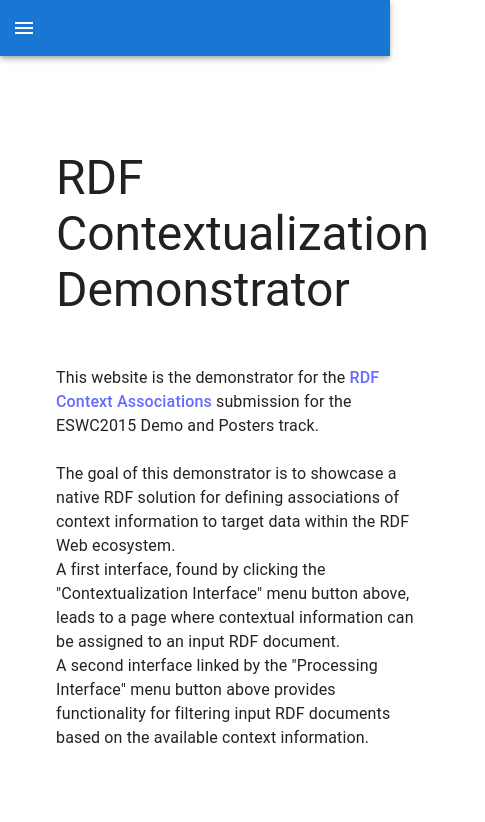
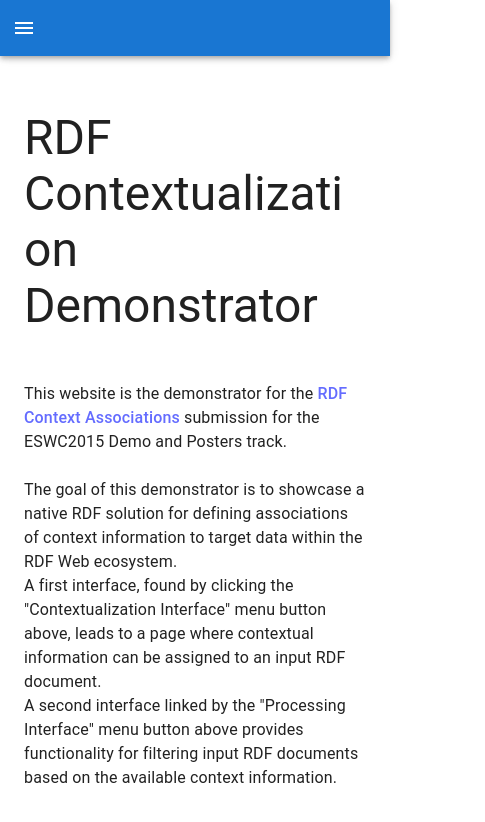
Before and after one commit to KNowledgeOnWebScale/rdf-context-associations-demo, a React (Vite) app: page / in a window 390 px wide. Shown: the top 822 px of the page, 485 px wide, since content can reach past the window. Built offline with nearby package versions, Linux system fonts and the light colour scheme; what n3, rdf-vocabulary would draw is missing.

Commit message:
tutorial information and scaling fixes

```diff
--- a/src/App.css
+++ b/src/App.css
@@ -1,8 +1,37 @@
 #root {
-  max-width: 1400px;
-  margin: 0 auto;
-  padding: 2rem;
+  max-width: 1200px;
+  margin: auto;
   text-align: center;
+}
+
+main {
+  width: 100%;
+  padding: 0;
+  margin: auto;
+}
+
+@media (min-width: 0px) and (max-width: 1200px) {
+  #root {
+    width: 100%;
+    /* padding: 2rem; */
+    text-align: center;
+  }
+
+  main {
+    width: 100%;
+    padding: 0;
+    margin: 0;
+  }
+}
+
+nav {
+  width: 100vw!important;
+  left: 0!important;
+}
+
+h3 {
+  word-wrap: break-word;  /* Ensures words break if needed */
+  overflow-wrap: break-word; /* Similar to word-wrap, ensuring text doesn't overflow */
 }
 
 .logo {
@@ -45,7 +74,3 @@
 #page-title {
   text-align: left;
 }
-
-main {
-  width: 100%;
-}
--- a/src/ContextInterface.tsx
+++ b/src/ContextInterface.tsx
@@ -7,8 +7,8 @@ import { DPV, postResource, putResource } from "./util/util";
 import { importPrivateKey } from "./util/signature/sign";
 import ContentCopyIcon from '@mui/icons-material/ContentCopy';
 
-const MARGIN = "1.4em";
-const SMALLMARGIN = "0.7em";
+export const MARGIN = "1.4em";
+export const SMALLMARGIN = "0.7em";
 
 type SignatureParams = { webId: string, privateKey: string, publicKey: string }
 const signatureOptions: Map<string, SignatureParams | undefined > = new Map([
--- a/src/DrawerAppBar.tsx
+++ b/src/DrawerAppBar.tsx
@@ -103,7 +103,6 @@ export default function DrawerAppBar(props: Props) {
             </Box>
             </Toolbar>
         </AppBar>
-        <nav>
             <Drawer
             container={container}
             variant="temporary"
@@ -119,7 +118,6 @@ export default function DrawerAppBar(props: Props) {
             >
             {drawer}
             </Drawer>
-        </nav>
         <Box component="main" sx={{ p: 3 }}>
             <Toolbar />
             {PageComponent && <PageComponent />} {/* Render the component properly */}
--- a/src/ProcessingInterface.tsx
+++ b/src/ProcessingInterface.tsx
@@ -1,7 +1,8 @@
-import { Box, Button, FormControl, FormHelperText, Input, InputLabel, MenuItem, OutlinedInput, Select, SelectChangeEvent, Typography } from "@mui/material"
+import { Box, Button, FormControl, FormHelperText, Input, InputLabel, MenuItem, OutlinedInput, Select, SelectChangeEvent, TextField, Typography } from "@mui/material"
 import { ChangeEvent, useState } from "react"
 import { DPV } from "./util/util"
 import SPARQLFilterBox, { FitlerInput } from "./SPARQLFilterBox"
+import { MARGIN, SMALLMARGIN } from "./ContextInterface"
 
 
 type FieldInput = { index: number, value: string }
@@ -69,19 +70,28 @@ const ProcessingInterface = () => {
 
     return (
         <Box>
-            <Typography variant="h2">Processing Interface</Typography>
+            <Typography variant="h2">Filtering Context Information</Typography>
 
-            <br />
-            <Typography variant="h5">Input sources</Typography>
-            <br />
+            <Box>
+                <Typography  sx={{marginBottom: SMALLMARGIN, marginTop: MARGIN}} variant="h5" textAlign={"left"}>
+                    Set input data sources
+                </Typography>
 
+                <Typography textAlign={"left"} sx={{marginBottom: MARGIN}} color="darkblue">
+                    Define the selection of input sources.
+                </Typography>
                 {
                     inputs.sort(x => x.index).map((entry: FieldInput) => {
                         return (
                             <FormControl fullWidth>
-                            <InputLabel htmlFor={`input${entry.index}`}>Resource Location</InputLabel>
-                            <Input id={`input${entry.index}`} value={ entry.value } onChange={ (event) => handleInputUpdate(entry, event) } />
-                            <br />
+                                <TextField
+                                    id={`input${entry.index}`}
+                                    value={ entry.value }
+                                    onChange={ (event) => handleInputUpdate(entry, event) }
+                                    label={"Resource URI"}
+                                    helperText={`resource entry ${entry.index}`}
+                                    sx={{marginBottom: MARGIN}}
+                                />
                             </FormControl>
                         )
                     })
@@ -89,15 +99,20 @@ const ProcessingInterface = () => {
 
                 <FormControl fullWidth>
                     <Box display="flex" gap={2}>
-                    <Button fullWidth variant="contained" onClick={addInput}>Add source</Button>
+                        <Button fullWidth variant="contained" onClick={addInput}>Add input source field</Button>
                     </Box>
                 </FormControl>
+            </Box>
 
-            <br />
-            <br />
-            <br />
-            <Typography variant="h5">Content Filters</Typography>
-            <br />
+
+            <Box>
+                <Typography  sx={{marginBottom: SMALLMARGIN, marginTop: MARGIN}} variant="h5" textAlign={"left"}>
+                    Filter context
+                </Typography>
+
+                <Typography textAlign={"left"} sx={{marginBottom: MARGIN}} color="darkblue">
+                    Filter input data based on provenance author
+                </Typography>
 
                 {/* Sining identity selection */}
                 <FormControl fullWidth>
@@ -117,8 +132,9 @@ const ProcessingInterface = () => {
                     <FormHelperText id="select-signature-helper">Author signing off on the created context information</FormHelperText>
                 </FormControl>
 
-            <br />
-            <br />
+                <Typography textAlign={"left"} sx={{marginBottom: MARGIN, marginTop: MARGIN}} color="darkblue">
+                    Filter input data based on the purpose for which it can be processed
+                </Typography>
 
                 {/* Sining identity selection */}
                 <FormControl fullWidth>
@@ -138,18 +154,18 @@ const ProcessingInterface = () => {
                     <FormHelperText id="select-purpose-helper">Purpose for which the data is to be processed.</FormHelperText>
                 </FormControl>
 
-            <br />
-            <br />
+                <Typography textAlign={"left"} sx={{marginBottom: MARGIN, marginTop: MARGIN}} color="darkblue">
+                    Filter input data based on its origin
+                </Typography>
 
-            {/* auto-greyed-out origin provenance */}
                 <FormControl fullWidth>
                     <InputLabel htmlFor="origin-input" style={{"backgroundColor": "white"}}>Origin</InputLabel>
                     <OutlinedInput id="origin-input" aria-describedby="origin-input-helper" value={ origin } onChange={ handleOriginChange } />
                 <FormHelperText id="origin-input-helper">Origin of resulting statements.</FormHelperText>
             </FormControl>
+            </Box>
 
-            <br />
-            <br />
+
             {/* TODO Show output quads */}
             <SPARQLFilterBox input={filterInput}/>
 
--- a/src/SPARQLFilterBox.tsx
+++ b/src/SPARQLFilterBox.tsx
@@ -5,6 +5,7 @@ import { evaluateQuerySync } from "./util/query";
 import { serializeTrigFromStore } from "./util/trigUtils";
 import { Store } from "n3";
 import { SignatureParams } from "./ProcessingInterface";
+import { MARGIN, SMALLMARGIN } from "./ContextInterface";
 
 
 export type FitlerInput = {
@@ -131,17 +132,25 @@ CONSTRUCT {
 
             {/* TODO Show SPARQL query used to filter sources */}
 
-            <br />
-            <Typography variant="h5">Filter Query</Typography>
-            <br />
+            <Typography  sx={{marginBottom: SMALLMARGIN, marginTop: MARGIN}} variant="h5" textAlign={"left"}>
+                Evaluated SPARQL query
+            </Typography>
+
+            <Typography textAlign={"left"} sx={{marginBottom: MARGIN}} color="darkblue">
+                This is the SPARQL query created from the filter requirements above.<br />
+            </Typography>
 
             <FormControl fullWidth>
                 <TextareaAutosize minRows={8} maxRows={20} value={query} />
             </FormControl>
 
-            <br />
-            <Typography variant="h5">Contextualized output</Typography>
-            <br />
+            <Typography  sx={{marginBottom: SMALLMARGIN, marginTop: MARGIN}} variant="h5" textAlign={"left"}>
+                Filtered data
+            </Typography>
+
+            <Typography textAlign={"left"} sx={{marginTop: MARGIN, marginBottom: MARGIN}} color="darkblue">
+                This is filtered data based on the above query.<br />
+            </Typography>
 
             <FormControl fullWidth>
                 <TextareaAutosize minRows={8} maxRows={20} value={serialized}/>
```
Lines whose indentation alone changed are shown as unchanged.
